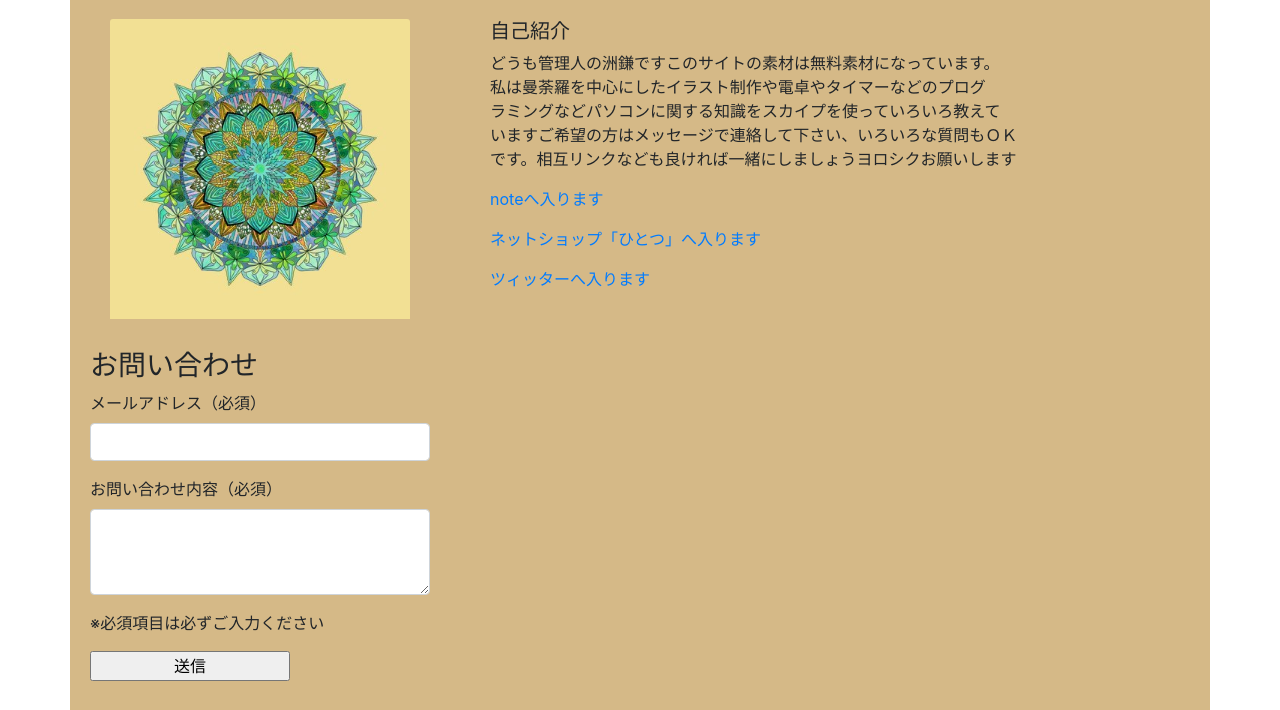
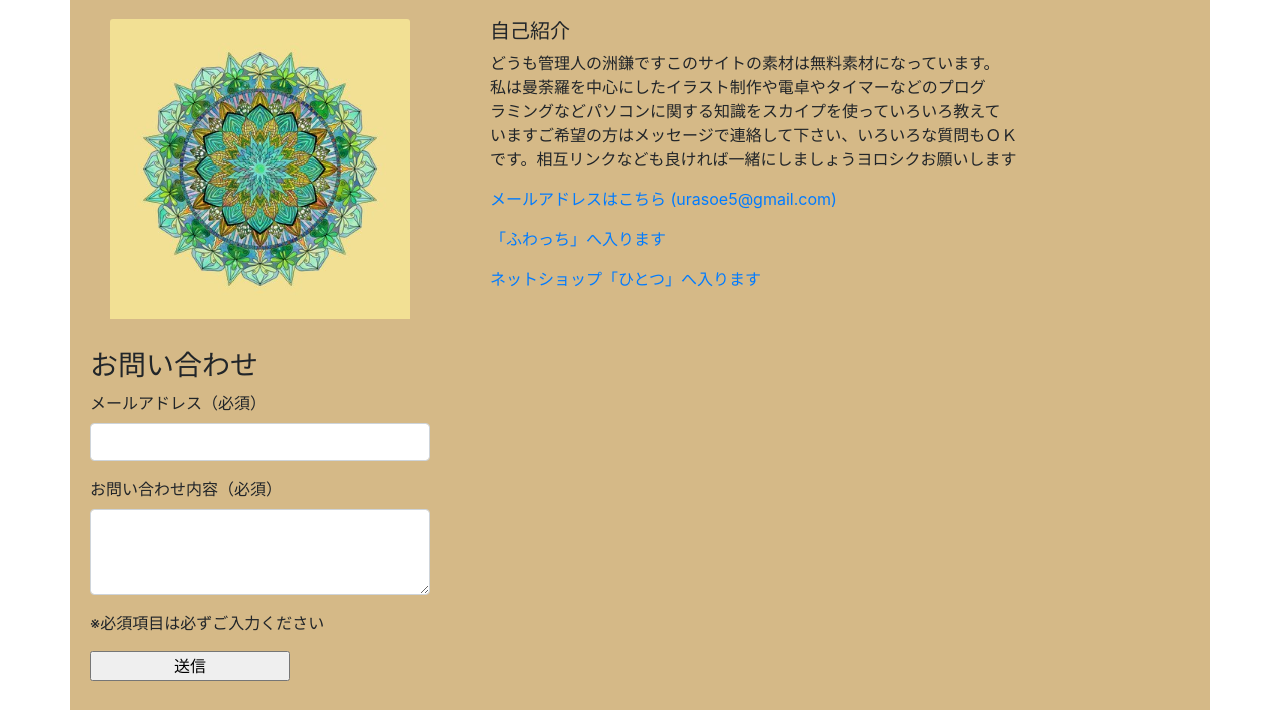
Before and after one commit to urasoe5/card, a Rails app: page /profile in a window 1280 px wide. Shown: the part 739-1449 px from the top of the page. Run offline with Rails 7, Linux system fonts and the light colour scheme; some libraries are stand-ins or nearby versions.

Commit message:
自己紹介のリンクを変更

```diff
--- a/app/views/statics/profile.html.erb
+++ b/app/views/statics/profile.html.erb
@@ -10,9 +10,13 @@
 ラミングなどパソコンに関する知識をスカイプを使っていろいろ教えて<br>
 いますご希望の方はメッセージで連絡して下さい、いろいろな質問もＯＫ<br>
 です。相互リンクなども良ければ一緒にしましょうヨロシクお願いします</p>
-<p><a href="https://note.mu/naodati">noteへ入ります</a></p>
-<p><a href="https://suzuri.jp/urasoe5">ネットショップ「ひとつ」へ入ります</a></p>
-<p><a href="https://twitter.com/sugamanaokinao">ツィッターへ入ります</a></p>
+
+<p><a href="mailto:urasoe5@gmail.com">メールアドレスはこちら (urasoe5@gmail.com)</a></p>
+<p><a href="https://whowatch.tv/profile/w:urasoe17" target="_blank">「ふわっち」へ入ります</a></p>
+<!--<p><a href="https://note.mu/naodati">noteへ入ります</a></p>-->
+<p><a href="https://suzuri.jp/urasoe5" target="_blank">ネットショップ「ひとつ」へ入ります</a></p>
+<!--<p><a href="https://twitter.com/sugamanaokinao">ツィッターへ入ります</a></p>-->
+
 </div>
 </div>
 
```
